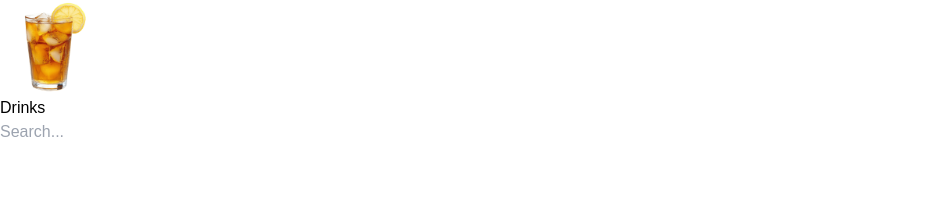
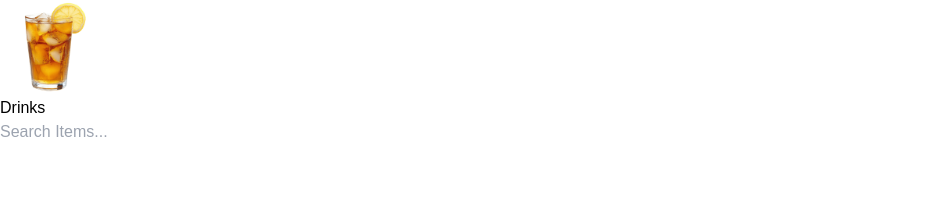
Before and after one commit to B-Rogic/ChopLife, a Next.js app: page /home/menu in a window 1280 px wide. Shown: the part 5420-5630 px from the top of the page, without its empty margins (0-951 px from the left). Built offline with nearby package versions, Linux system fonts and the light colour scheme; a web font is replaced by a local one.

Commit message:
MTA-DEV Commit

```diff
--- a/src/app/home/menu/page.jsx
+++ b/src/app/home/menu/page.jsx
@@ -207,8 +207,11 @@ const page = () => {
                 </div>
             </div>
             <div className="grid md:grid-cols-4 w-full md:w-[90%] left-1/2 -translate-x-1/2 fixed md:top-[180px] top-[100px] z-40 items-end md:p-0 p-2">
-                <label className='w-full flex items-center gap-2'>
-                    <input ref={inputRef} onInput={handleInput} type="text" placeholder="Search..." className="border p-2 rounded-xl bg-white w-full border-none outline-none" />
+                <div className='md:block hidden'></div>
+                <div className='md:block hidden'></div>
+                <div className='md:block hidden'></div>
+                <label className='w-full flex items-center gap-2 md:me-auto'>
+                    <input ref={inputRef} onInput={handleInput} type="text" placeholder="Search Items..." className="border p-2 rounded-xl bg-white w-full border-none outline-none" />
                 </label>
             </div>
             <div ref={containerRef} className="md:p-20 p-5 md:py-32 md:pt-32 pt-72 relative backdrop-blur-xl flex flex-col md:gap-10 gap-5">
```
